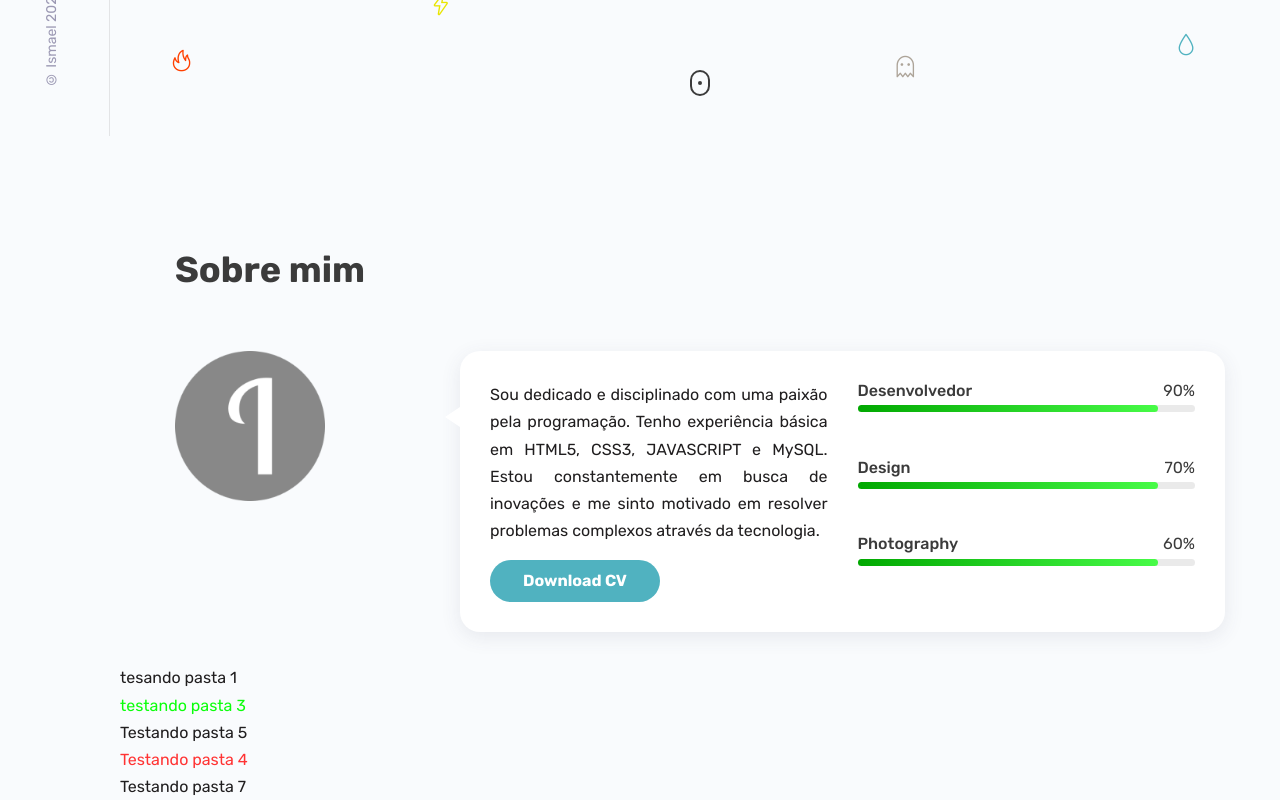
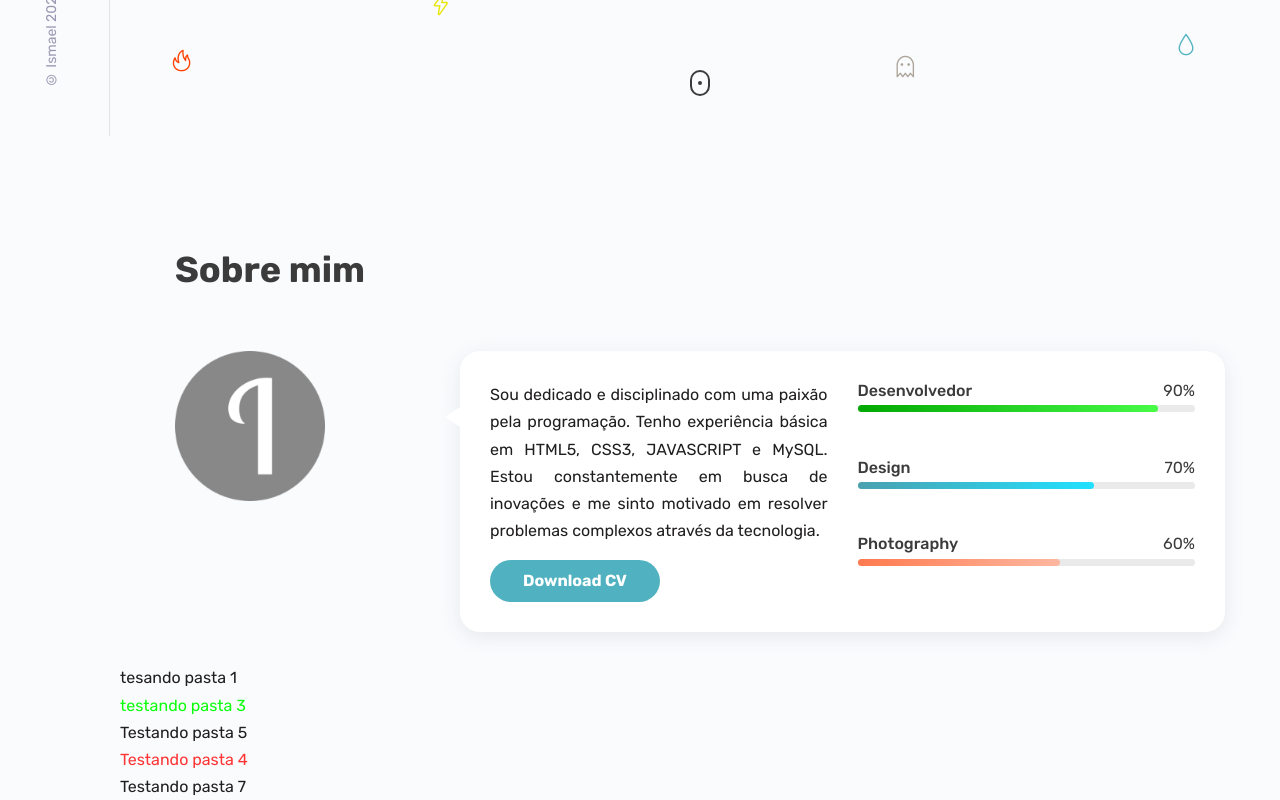
Before and after one commit to ismaelvieira12/Portifolio, a React (Vite) app: page / in a window 1280 px wide. Shown: the part 664-1464 px from the top of the page. Built offline with nearby package versions, Linux system fonts and the light colour scheme; a web font is replaced by a local one.

Commit message:
Finalizado a parte de about

```diff
--- a/src/components/about/about.css
+++ b/src/components/about/about.css
@@ -64,12 +64,12 @@
             width: 89%;
         }
         & .ui_design{
-            background-image:linear-gradient(to right, rgb(1, 168, 1), rgb(71, 251, 71));
-            width: 89%;
+            background-image:linear-gradient(to right, #4aa1af, #22e1ff);
+            width: 70%;
         }
         & .protography{
-            background-image:linear-gradient(to right, rgb(1, 168, 1), rgb(71, 251, 71));
-            width: 89%;
+            background-image:linear-gradient(to right, #ff7a4e, #fdb7a0);
+            width: 60%;
         }
 
     }
```
